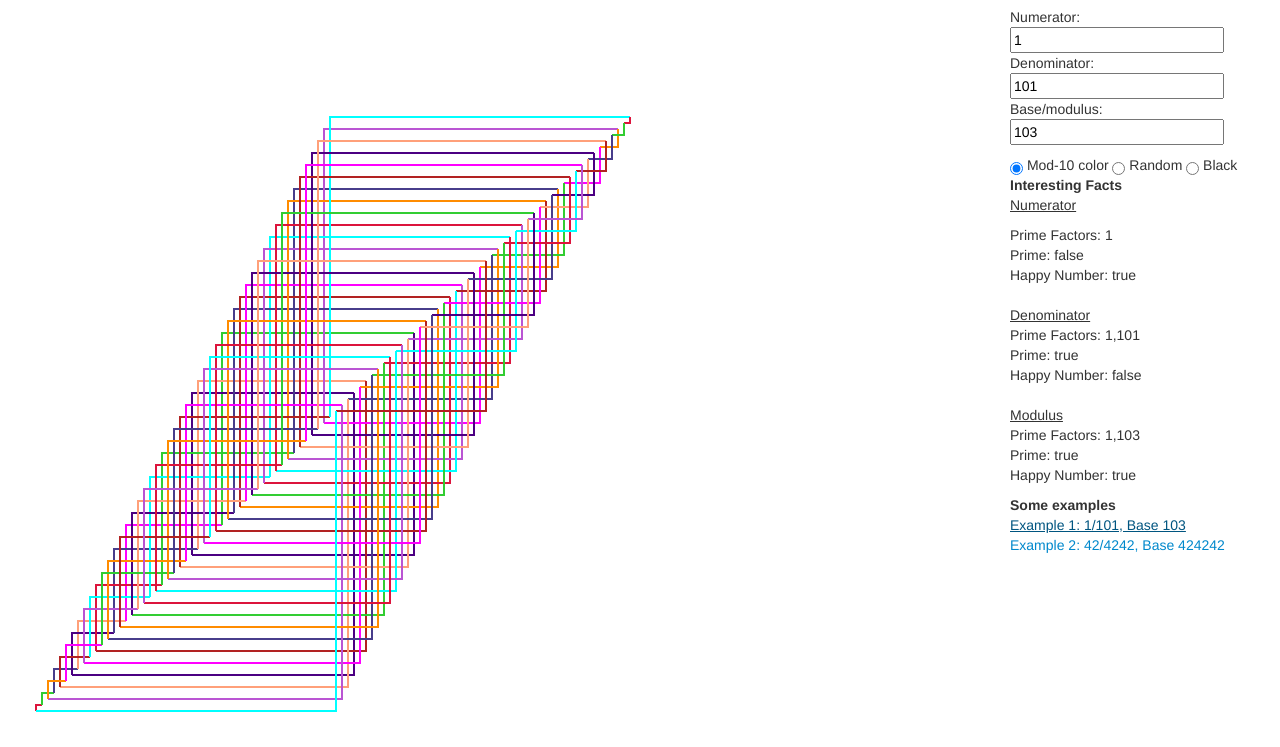
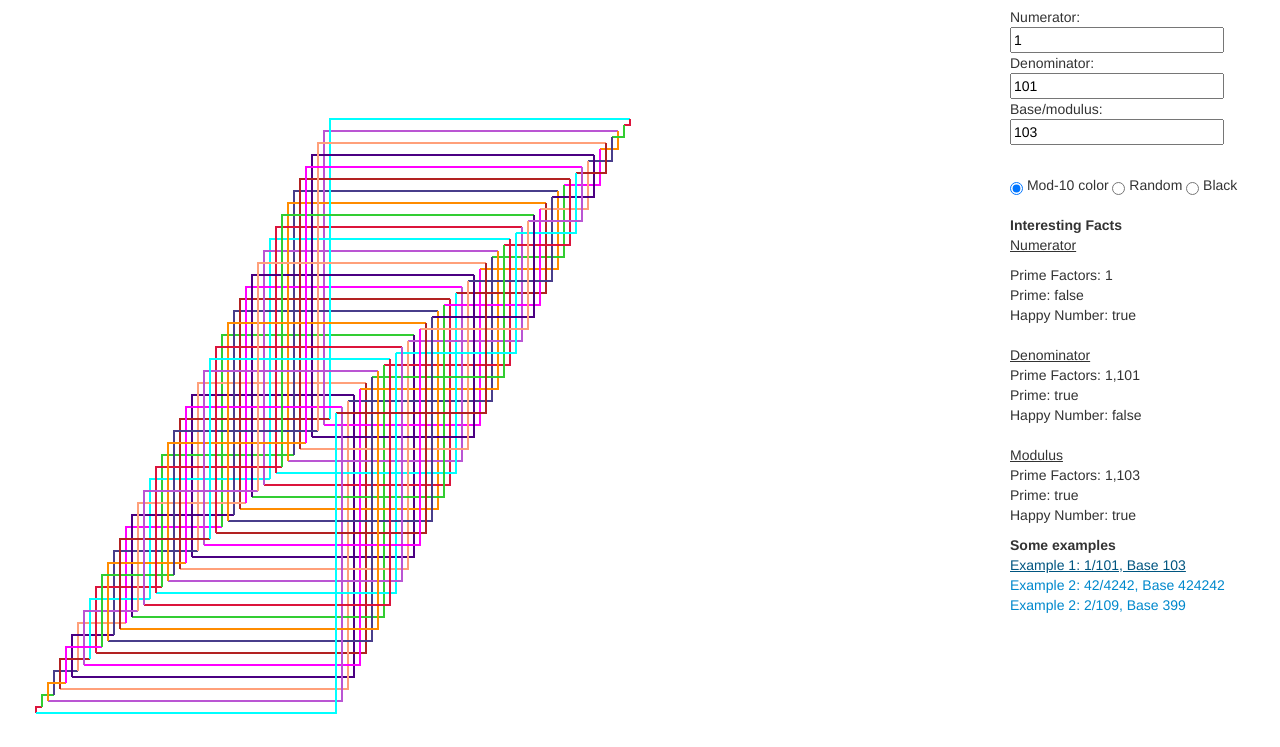
Before and after one commit to bwedin/fraction_viz, a plain HTML site: page visualizer.html in a window 1280 px wide. Both pictures are taken after a click on the link "Example 1: 1/101, Base 103". Shown: the part 53-800 px from the top of the page. Drawn offline with nearby package versions, Linux system fonts and the light colour scheme.

Commit message:
last minute changes

```diff
--- a/style.css
+++ b/style.css
@@ -3,5 +3,5 @@
 	width:270px;
 	height:400px;
 	float: right;
-	padding-bottom: 20px;
+	/*padding-bottom: 20px;*/
 }
--- a/visualizer.html
+++ b/visualizer.html
@@ -79,6 +79,15 @@
 		}
 		</script>
 
+		<script>
+		function example3(){
+			document.getElementById('num_input').value = '2';
+			document.getElementById('denom_input').value = '109';
+			document.getElementById('mod_input').value = '399';
+			onSubmit();
+		}
+		</script>
+
 	</head>
 	<body>
 		<center><h2>Rational Fraction Visualization</h2></center>
@@ -104,6 +113,7 @@
 					id="mod_input" placeholder="modulus"><br></p>
 				</div>
 					<div>
+						<br>
 					<input type="radio" id="mod10" name="color" value="mod10"
 						checked="checked" onclick="onSubmit()">  Mod-10 color
 					<input type="radio" id="random" name="color" value="random"
@@ -113,6 +123,7 @@
 			</div>
 			<div id="info">
 				<p>
+					<br>
 					<b> Interesting Facts</b>
 					<br>
 					<u> Numerator</u>
@@ -134,6 +145,8 @@
 				<a id="myLink" href="#" onclick="example1();return false;">Example 1: 1/101, Base 103</a>
 				<br>
 				<a id="myLink" href="#" onclick="example2();return false;">Example 2: 42/4242, Base 424242</a>
+				<br>
+				<a id="myLink" href="#" onclick="example3();return false;">Example 2: 2/109, Base 399</a>
 				</div>
 			</p>
 		</div>
--- a/visualizing.js
+++ b/visualizing.js
@@ -19,10 +19,10 @@ function createPathList(remainder_array,win_size) {
   var listOfJumps = []
   for (var i = 1; i < remainders_length; i++) {
     var lineData = [ { "x": Math.floor(last*scale)+30,
-    "y": Math.floor(win_size-last*scale)},  { "x": Math.floor(last*scale)+30,
-    "y": Math.floor(win_size-remainder_array[i]*scale)},
+    "y": Math.floor(win_size-last*scale)+2},  { "x": Math.floor(last*scale)+30,
+    "y": Math.floor(win_size-remainder_array[i]*scale)+2},
                  { "x": Math.floor(remainder_array[i]*scale)+30,
-                 "y": Math.floor(win_size-remainder_array[i]*scale)} ]
+                 "y": Math.floor(win_size-remainder_array[i]*scale)+2} ]
     listOfAngles.push(lineData);
     listOfJumps.push(Math.abs(remainder_array[i]-last));
     last = remainder_array[i];
```
Also changed, not shown: template.html (+2 -2 lines).
